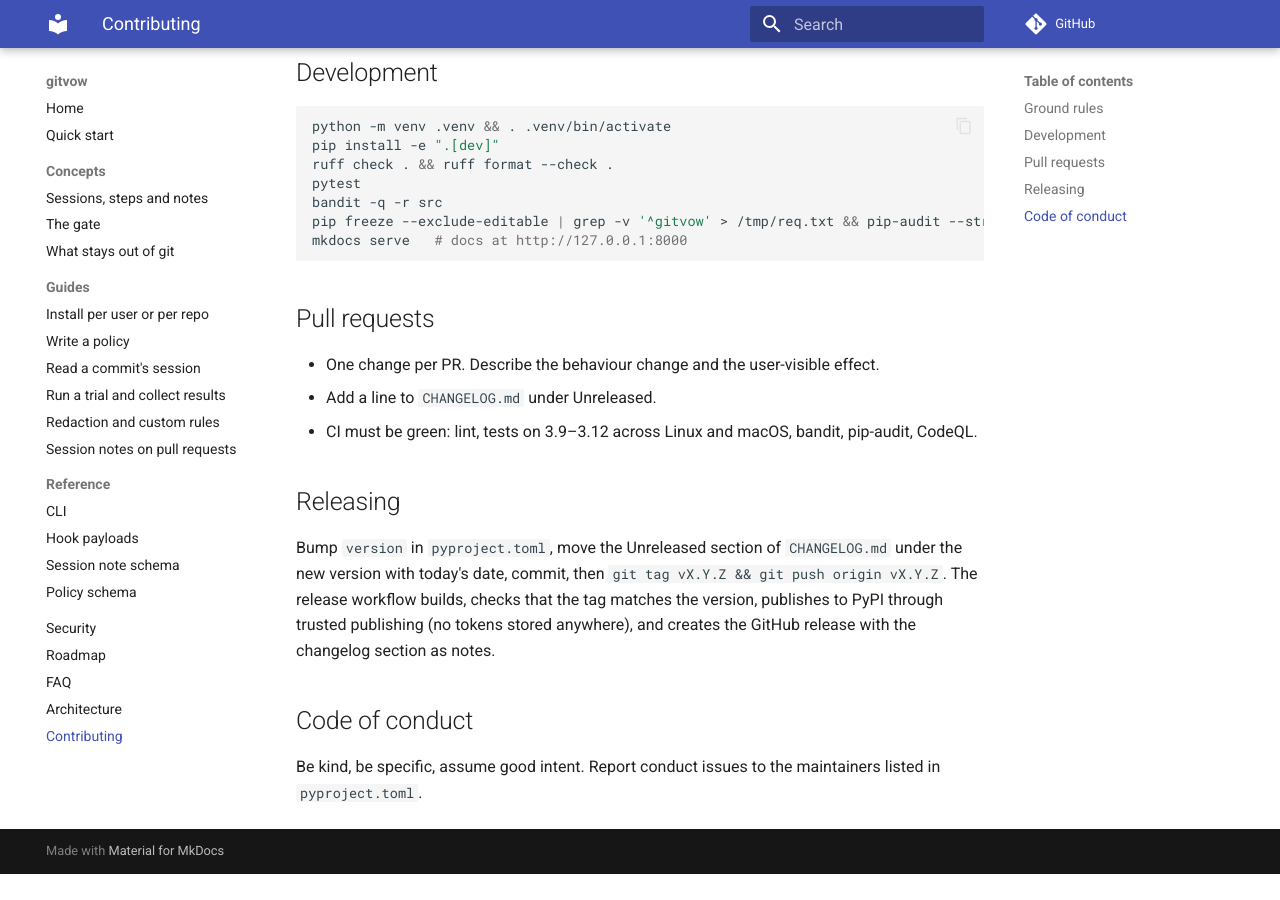
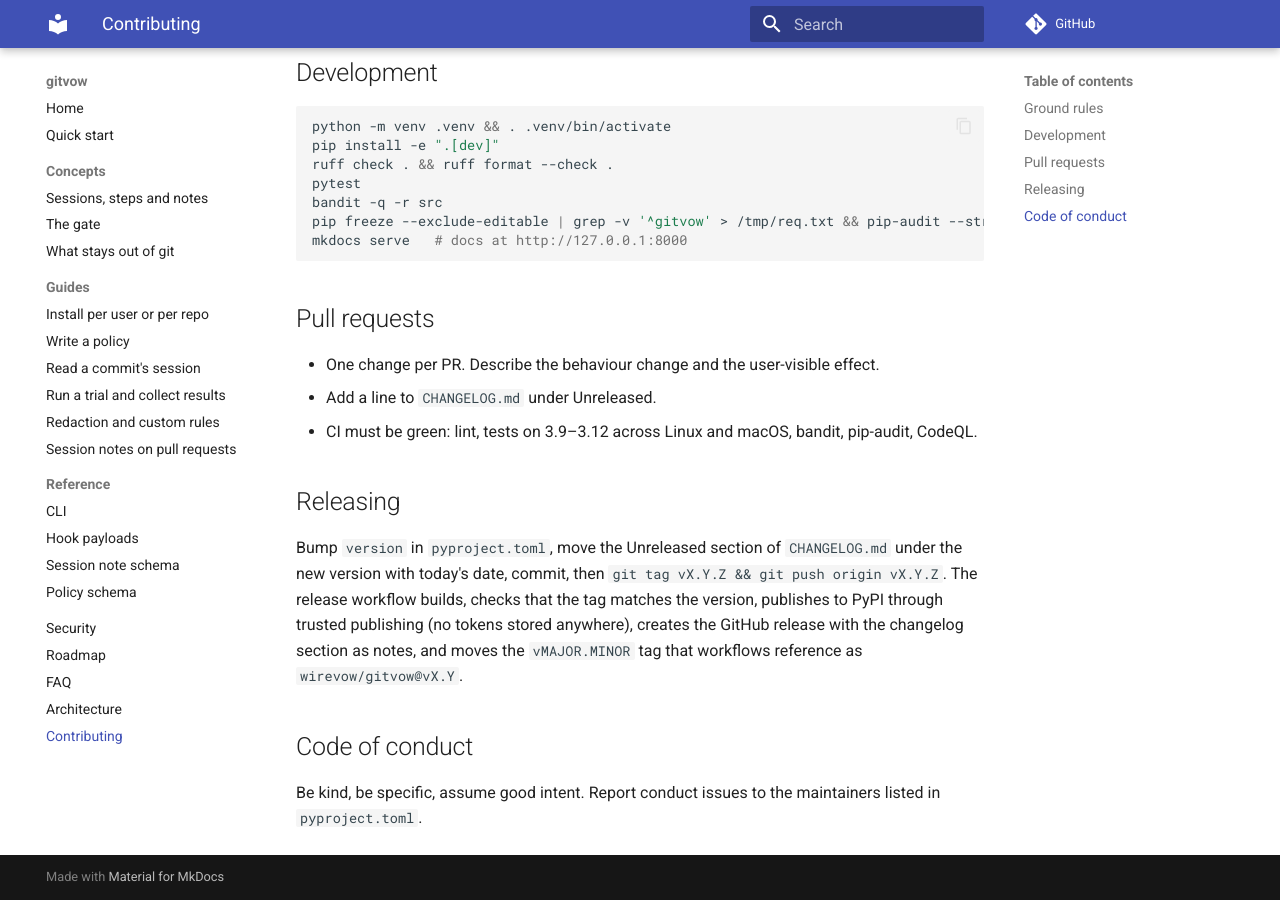
Before and after one commit to wirevow/gitvow, an MkDocs documentation site: the page built from docs/contributing.md, in a window 1280 px wide and 900 px high, scrolled down 628 px. Built offline with MkDocs 1.6.1 and Material for MkDocs 9.7.7, drawn with Linux system fonts in a browser that asks for light colours; comment, search, counter and statistics services are not loaded; before the commit the page ends 1502 px from its top, so only the background shows below that.

Commit message:
release: full-version tags only; move vMAJOR.MINOR tag for the action
Co-Authored-By: Claude Fable 5.1 <noreply@anthropic.com>

```diff
--- a/docs/contributing.md
+++ b/docs/contributing.md
@@ -27,7 +27,7 @@ mkdocs serve   # docs at http://127.0.0.1:8000
 - CI must be green: lint, tests on 3.9–3.12 across Linux and macOS, bandit, pip-audit, CodeQL.
 
 ## Releasing
-Bump `version` in `pyproject.toml`, move the Unreleased section of `CHANGELOG.md` under the new version with today's date, commit, then `git tag vX.Y.Z && git push origin vX.Y.Z`. The release workflow builds, checks that the tag matches the version, publishes to PyPI through trusted publishing (no tokens stored anywhere), and creates the GitHub release with the changelog section as notes.
+Bump `version` in `pyproject.toml`, move the Unreleased section of `CHANGELOG.md` under the new version with today's date, commit, then `git tag vX.Y.Z && git push origin vX.Y.Z`. The release workflow builds, checks that the tag matches the version, publishes to PyPI through trusted publishing (no tokens stored anywhere), creates the GitHub release with the changelog section as notes, and moves the `vMAJOR.MINOR` tag that workflows reference as `wirevow/gitvow@vX.Y`.
 
 ## Code of conduct
 Be kind, be specific, assume good intent. Report conduct issues to the maintainers listed in `pyproject.toml`.
```
Also changed, not shown: CONTRIBUTING.md (+1 -1 lines), 1 other file.
